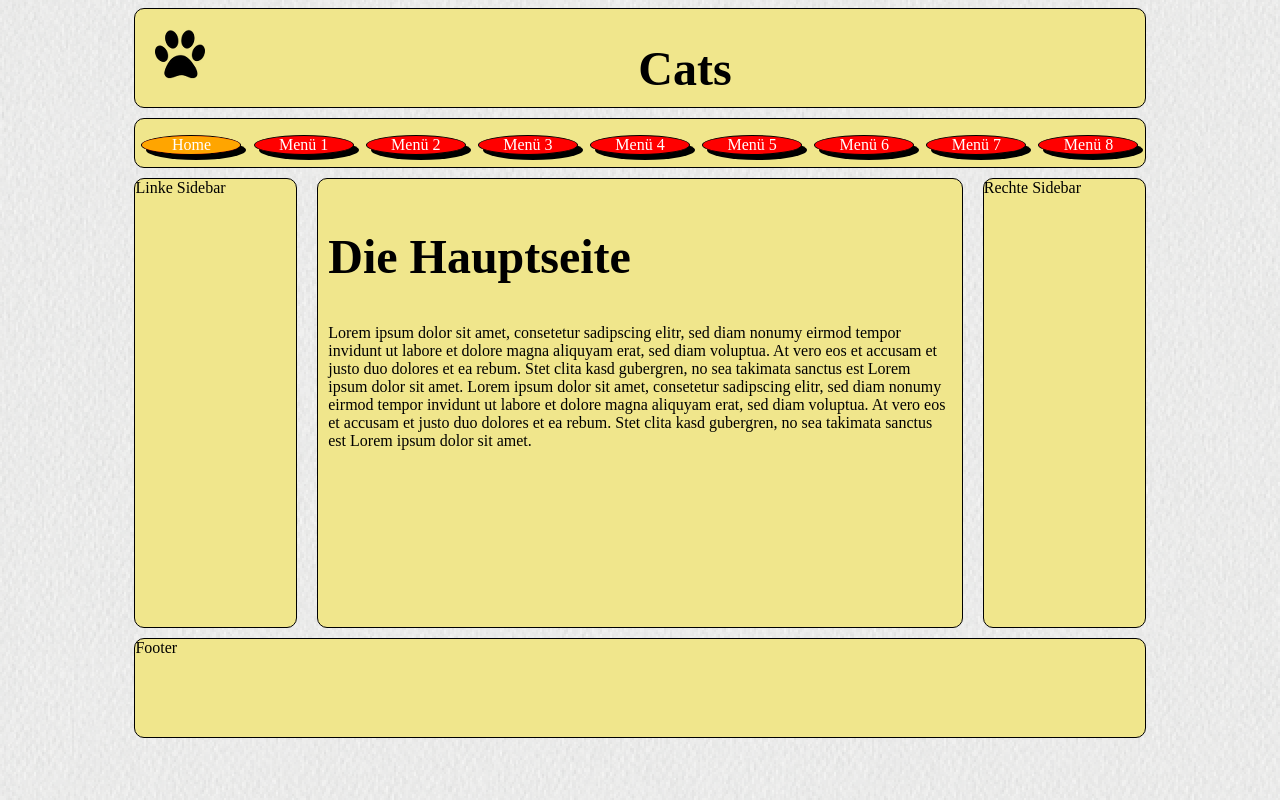
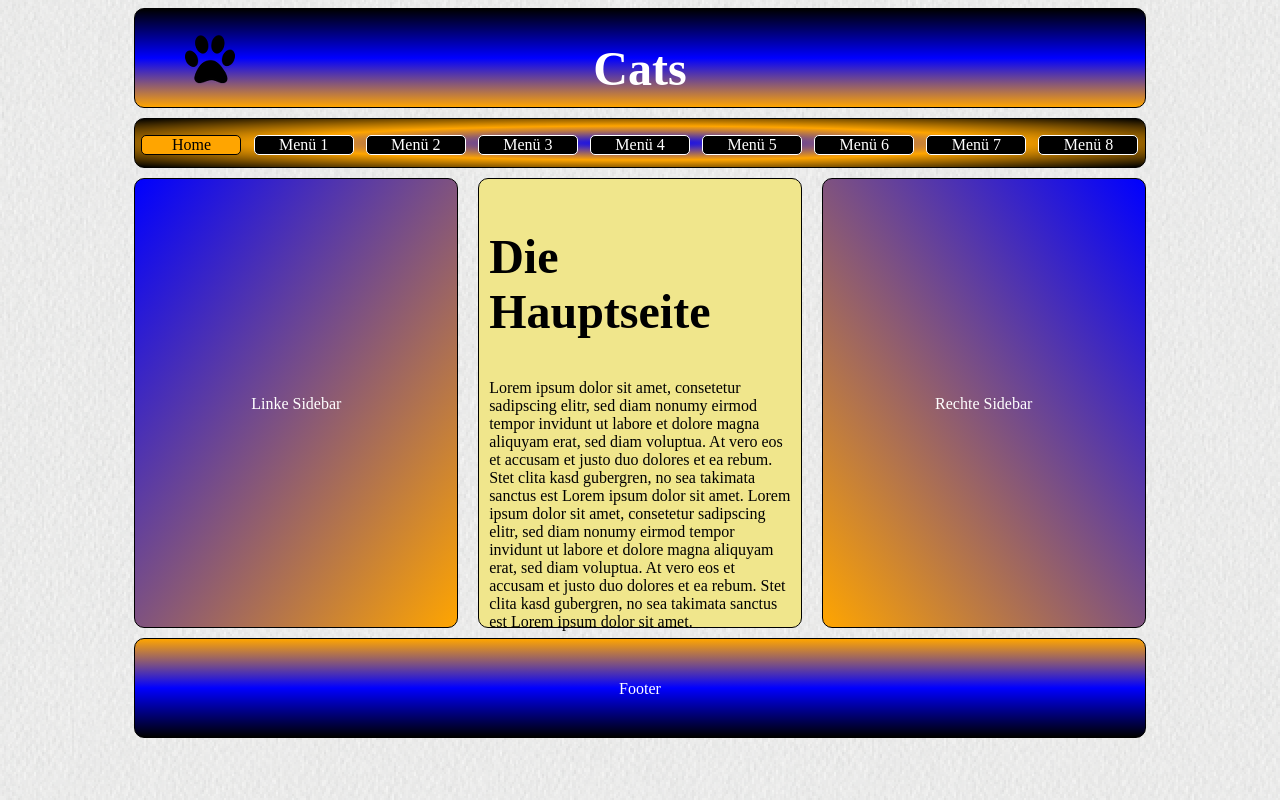
Before and after one commit to Daniel1971/cats, a plain HTML site: page index.html in a window 1280 px wide. Shown: the top 800 px of the page. Drawn offline with Linux system fonts and the light colour scheme; a web font is replaced by a local one.

Commit message:
Positionierung Headerbild/Einbindung Audiodatei/Gradienten für Bereiche/Umgestaltung Menü

```diff
--- a/index.html
+++ b/index.html
@@ -15,7 +15,9 @@
 
 <header role="presentation">
 
+    <div id="headerbild">
     <img src="bilder/logo.png" alt="Logo der Seite" title="Logo der Seite">
+    </div>
 
 <h1>Cats</h1>
 
@@ -37,7 +39,14 @@
 
 </nav>
 
-<aside id="sidebar1" role="complementary">Linke Sidebar</aside>
+<aside id="sidebar1" role="complementary">Linke Sidebar
+
+
+    <audio src="http://www.jung-pn.de/audio/sound/tiere/katze_5.wav" controls autoplay></audio>
+
+
+
+</aside>
 
 <main role="main">
 
--- a/style.css
+++ b/style.css
@@ -28,6 +28,9 @@ header {
     background-color: khaki;
     border-bottom: 1px solid black;
     border-radius: 10px;
+    background: linear-gradient(black, blue, orange);
+    color: white;
+    position: relative;
 }
 
 nav {
@@ -37,10 +40,10 @@ nav {
     border-bottom: 1px solid black;
     border-left: 1px solid black;
     border-right: 1px solid black;
-    background-color: khaki;
     margin-top: 10px;
     margin-bottom: 10px;
     border-radius: 10px;
+    background: radial-gradient(blue, orange, black);
 }
 
 #sidebar1 {
@@ -53,15 +56,22 @@ nav {
     border-top: 1px solid black;
     border-bottom: 1px solid black;
     border-radius: 10px;
+    text-align: center;
+    line-height: 450px;
+    vertical-align: middle;
+    background: linear-gradient(to bottom right, blue, orange);
+    color: white;
 
 }
 
 main {
-    flex: 4;
+    flex: 1;
     height: 450px;
     background-color: khaki;
     border: 1px solid black;
     border-radius: 10px;
+    background-color: khaki;
+    color: black;
 }
 
 #sidebar2 {
@@ -74,6 +84,11 @@ main {
     border-top: 1px solid black;
     border-bottom: 1px solid black;
     border-radius: 10px;
+    text-align: center;
+    line-height: 450px;
+    vertical-align: middle;
+    background: linear-gradient(to bottom left, blue, orange);
+    color: white;
 }
 
 footer {
@@ -86,6 +101,12 @@ footer {
     background-color: khaki;
     margin-top: 10px;
     border-radius: 10px;
+    text-align: center;
+    line-height: 100px;
+    vertical-align: middle;
+    background: linear-gradient(orange, blue, black);
+    color: white;
+
 }
 
 h1 {
@@ -102,17 +123,14 @@ h1 {
 
 #menu ul li {
     display: inline;
-    border: 1px solid black;
     width: 100px;
-    box-shadow: 5px 5px;
-    border-radius: 50%;         /* evtl. 5px und dann border-radius bei li a.active streichen */
+   /* border-radius: 50%;    */     /* evtl. 5px und dann border-radius bei li a.active streichen */
     text-align: center;
 
 }
 
 #menu ul li a {
     text-decoration: none;
-    color: white;
     display: block;
 }
 
@@ -122,22 +140,32 @@ h1 {
 
 li a.active {
     background-color: orange;
-    border-radius: 50%;
+    color: black;
+    border: 1px solid black;
+    border-radius: 5px 5px;
 }
 
-lic {
-    background-color: burlywood;
-}
 
-li:not(active) {
-    background-color: red;
+
+li:not(active) a{
+    background-color: black;
+    color: white;
+    border: 1px solid white;
+    border-radius: 5px 5px;
 }
 
 header img {
     float: left;
     padding: 20px;
+    top: 5px;
+    left: 30px;
+    position: absolute;
 }
 
 article {
     padding: 10px;
 }
+
+audio {
+    visibility: hidden;
+}
```
Also changed, not shown: menu1.html (+4 -0 lines), menu2.html (+3 -0 lines), menu3.html (+3 -0 lines), menu4.html (+3 -0 lines), menu5.html (+4 -0 lines), menu6.html (+3 -0 lines), menu7.html (+3 -0 lines), menu8.html (+3 -0 lines).
